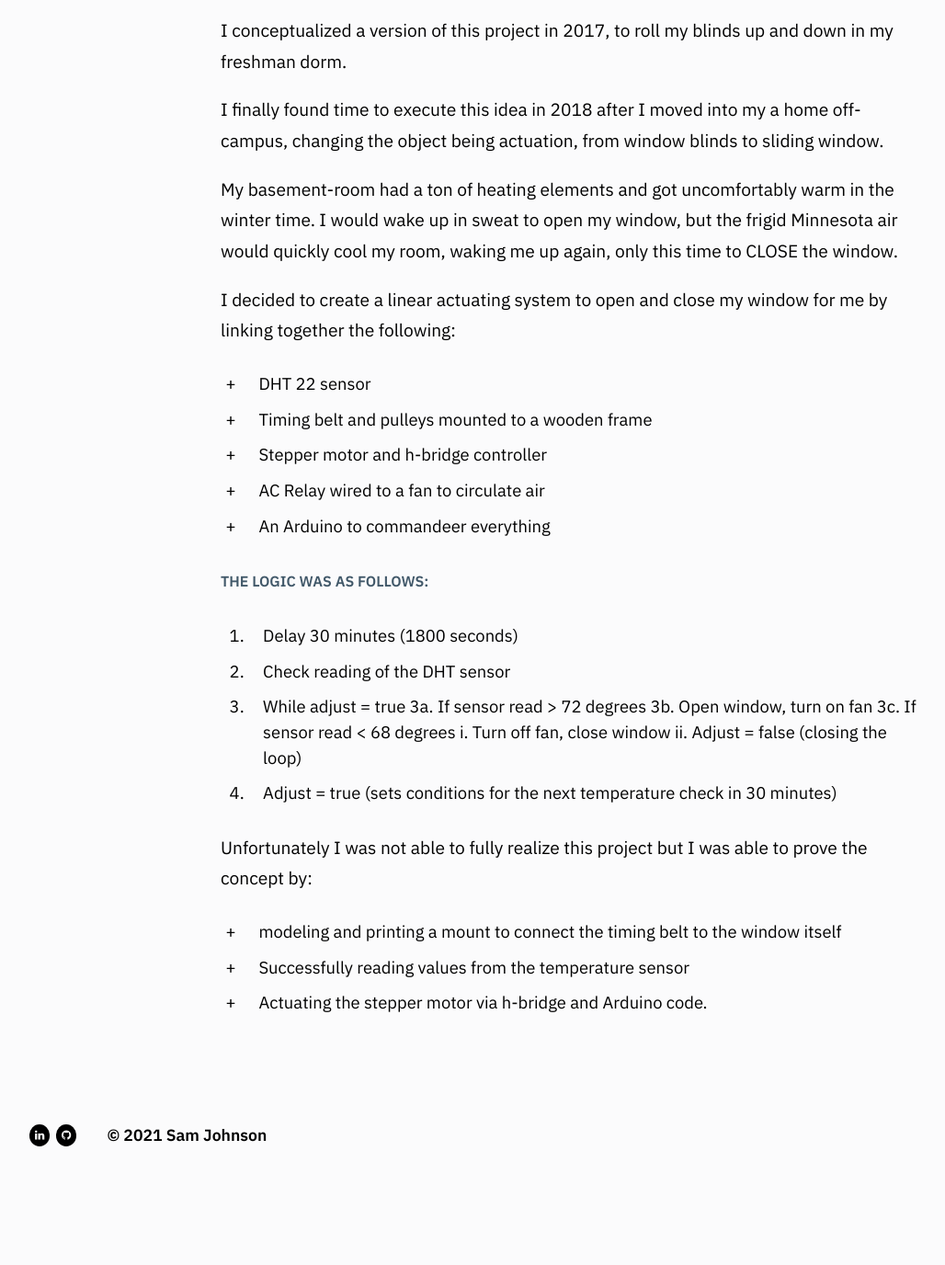
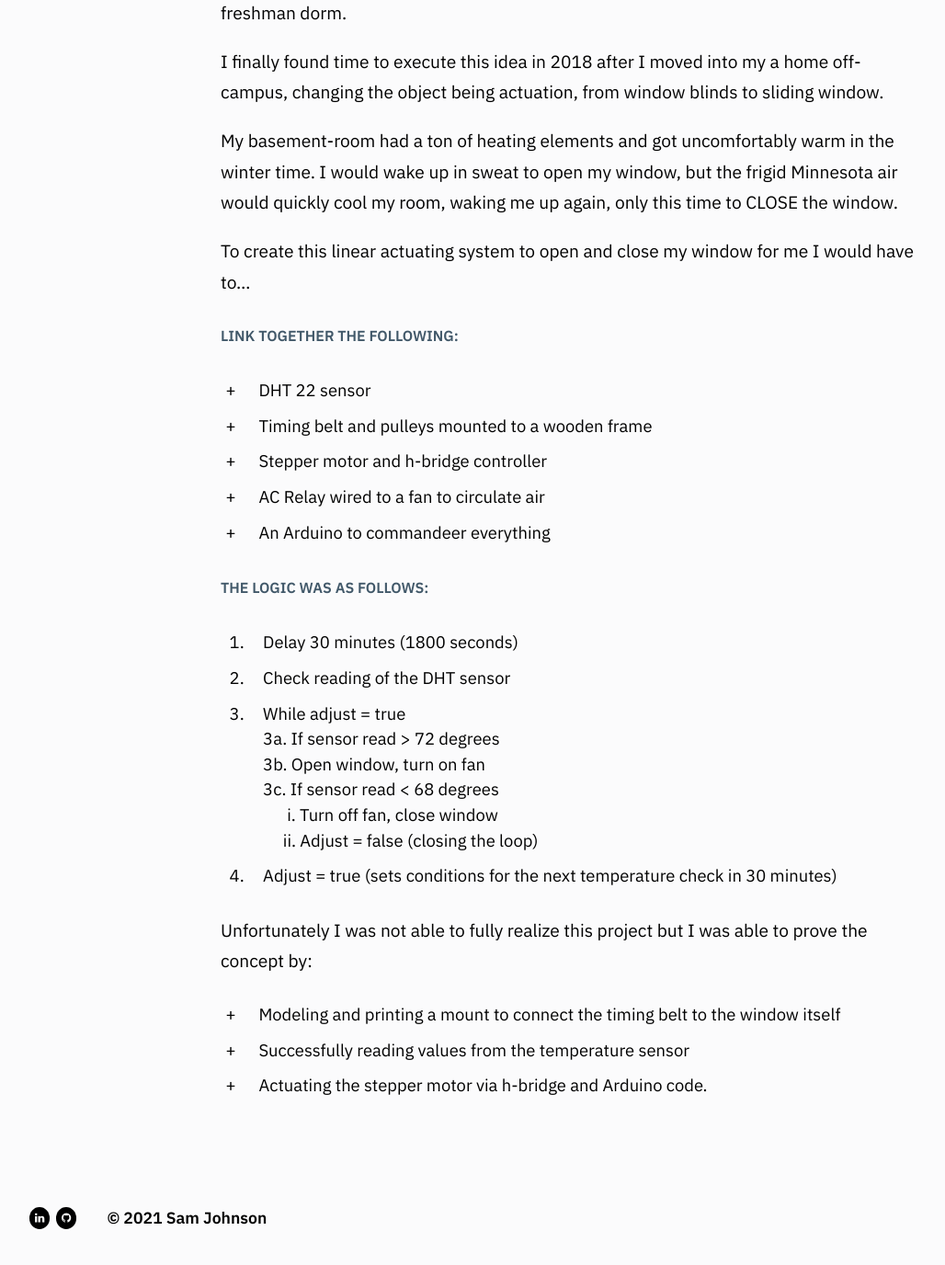
Before and after one commit to sammyj-me/sammyj-me.github.io, a Jekyll site: the page built from _posts/2020-10-13-WindowOpeningRobot.md, in a window 1280 px wide and 1400 px high, scrolled down 546 px. Shown: the top 1376 px of the window at 92% size, without its empty margins (16-1044 px from the left). Built offline with Jekyll 4.4.1, drawn with Linux system fonts in a browser that asks for light colours; before the commit the page ends 1860 px from its top, so only the background shows below that; some of the changed text lies outside the part shown.

Commit message:
Update 2020-10-13-WindowOpeningRobot.md

```diff
--- a/_posts/2020-10-13-WindowOpeningRobot.md
+++ b/_posts/2020-10-13-WindowOpeningRobot.md
@@ -14,7 +13,8 @@ I finally found time to execute this idea in 2018 after I moved into my a home o
 
 My basement-room had a ton of heating elements and got uncomfortably warm in the winter time. I would wake up in sweat to open my window, but the frigid Minnesota air would quickly cool my room, waking me up again, only this time to CLOSE the window.
 
-I decided to create a linear actuating system to open and close my window for me by linking together the following:
+To create this linear actuating system to open and close my window for me I would have to...
+#### link together the following:
 - DHT 22 sensor
 - Timing belt and pulleys mounted to a wooden frame
 - Stepper motor and h-bridge controller
@@ -25,15 +25,15 @@ I decided to create a linear actuating system to open and close my window for me
 
 1. Delay 30 minutes (1800 seconds)
 2. Check reading of the DHT sensor
-3. While adjust = true
-	3a. If sensor read > 72 degrees
-	3b. Open window, turn on fan
-	3c. If sensor read < 68 degrees
-		i. Turn off fan, close window
-		ii. Adjust = false (closing the loop)
+3. While adjust = true<br>
+	3a. If sensor read > 72 degrees<br>
+	3b. Open window, turn on fan<br>
+	3c. If sensor read < 68 degrees<br>
+		      i. Turn off fan, close window<br>
+		     ii. Adjust = false (closing the loop)
 4. Adjust = true (sets conditions for the next temperature check in 30 minutes)
 
 Unfortunately I was not able to fully realize this project but I was able to prove the concept by:
-- modeling and printing a mount to connect the timing belt to the window itself
+- Modeling and printing a mount to connect the timing belt to the window itself
 - Successfully reading values from the temperature sensor
 - Actuating the stepper motor via h-bridge and Arduino code.
```
Also changed, not shown: other parts of _posts/2020-10-13-WindowOpeningRobot.md (+0 -1 lines).
